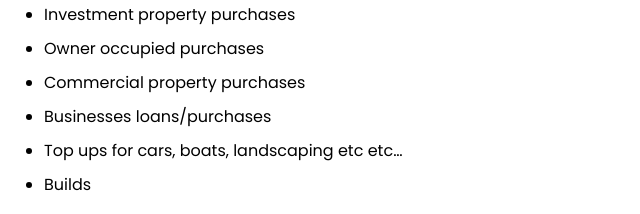
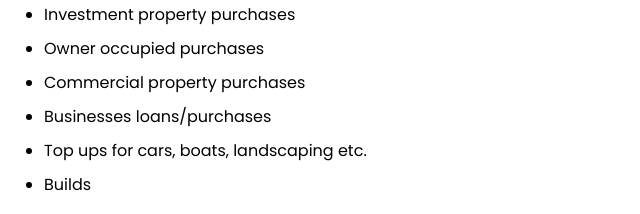
Before and after one commit to frazerf/momentum-partners, a website: page src/pages/disclosure.html in a window 1280 px wide. Shown: the part 1160-1374 px from the top of the page, 96-736 px from the left. Drawn offline with nearby package versions, Linux system fonts and the light colour scheme; files that its build step writes are made by us from their sources; files whose address does not match are found by name.

Commit message:
Fixing small typo.

```diff
--- a/src/pages/disclosure.html
+++ b/src/pages/disclosure.html
@@ -42,7 +42,7 @@
         <li>Owner occupied purchases</li>
         <li>Commercial property purchases</li>
         <li>Businesses loans/purchases</li>
-        <li>Top ups for cars, boats, landscaping etc etc…</li>
+        <li>Top ups for cars, boats, landscaping etc.</li>
         <li>Builds</li>
       </ul>
 
```
Also changed, not shown: dist/disclosure.html.
